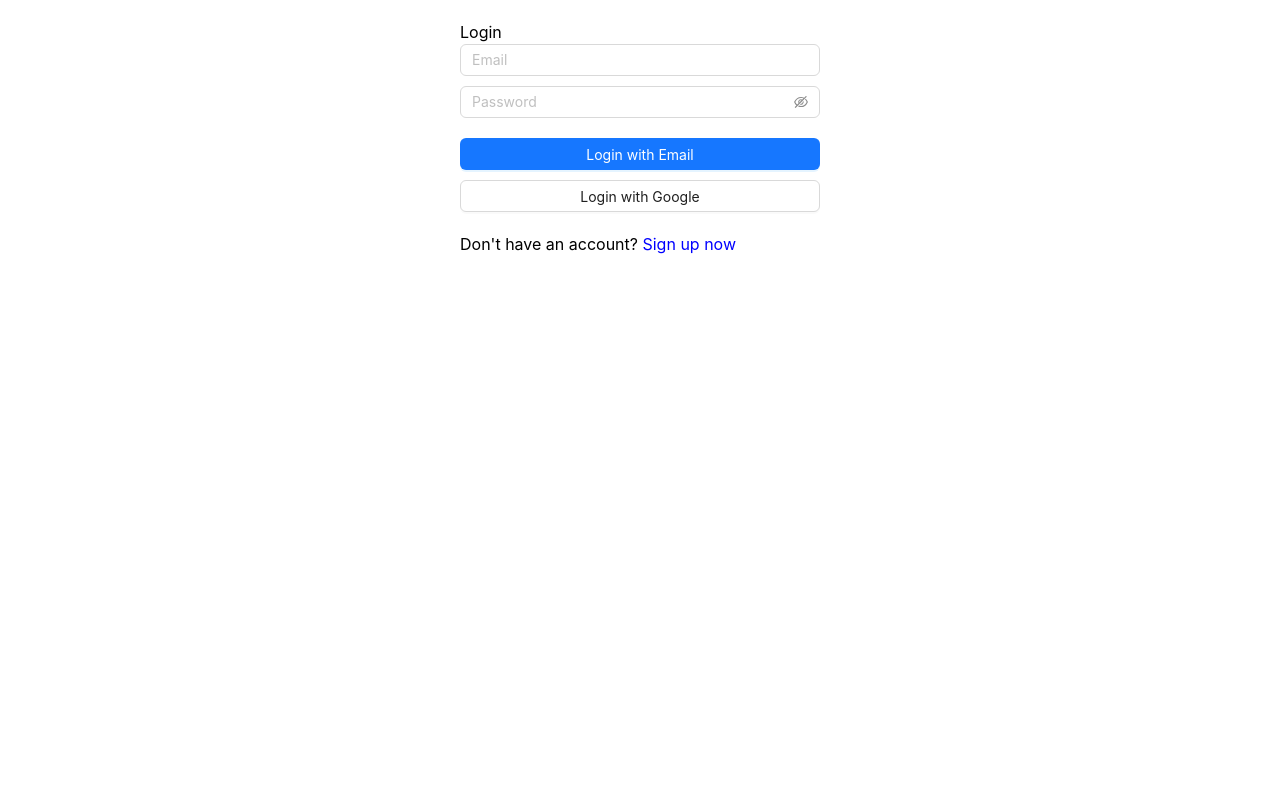
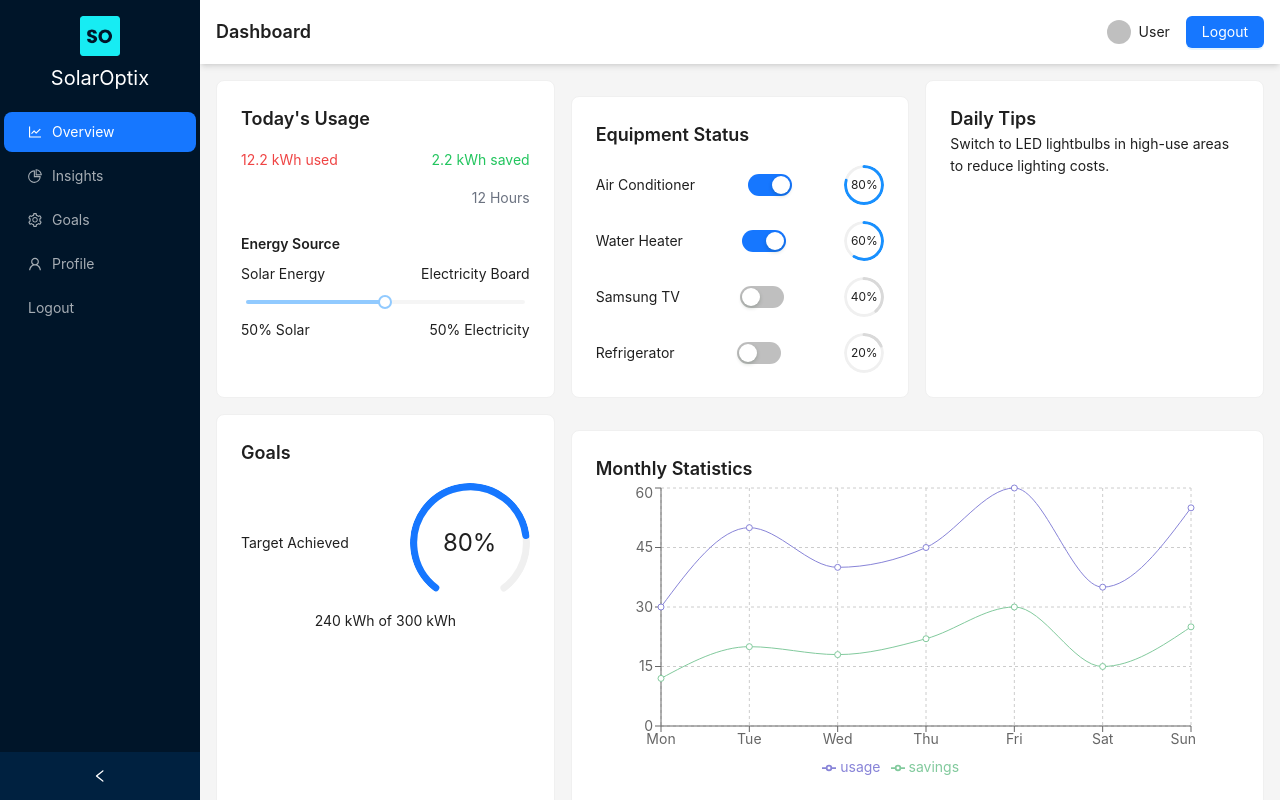
Before and after one commit to JaneshKapoor/solaroptix, a React (Create React App) app: page /dashboard in a window 1280 px wide. Before the commit this address led to /. Shown: the top 800 px of the page. Built offline with nearby package versions, Linux system fonts and the light colour scheme; no server answers.

Commit message:
Equipment Status added

```diff
--- a/package.json
+++ b/package.json
@@ -16,6 +16,7 @@
     "react-router-dom": "^6.26.2",
     "react-scripts": "5.0.1",
     "react-toastify": "^10.0.5",
+    "recharts": "^2.12.7",
     "web-vitals": "^2.1.4"
   },
   "scripts": {
--- a/src/App.js
+++ b/src/App.js
@@ -1,36 +1,25 @@
 // src/App.js
 import React from 'react';
-import { BrowserRouter as Router, Routes, Route, Navigate } from 'react-router-dom';
+import { BrowserRouter as Router, Routes, Route } from 'react-router-dom';
+import { ToastContainer } from 'react-toastify';  // Import Toastify
+import 'react-toastify/dist/ReactToastify.css';  // Toastify CSS
 import Login from './components/Login';
 import Signup from './components/Signup';
 import Dashboard from './components/Dashboard';
-import { useAuthState } from 'react-firebase-hooks/auth';
-import { auth } from './firebase';
-import { Spin } from 'antd';  // Spinner for loading state
+import Insights from './components/Insights';  // Import Insights component
 
 function App() {
-  const [user, loading] = useAuthState(auth);  // Track the user’s authentication status
-
-  if (loading) {
-    return (
-      <div className="flex justify-center items-center h-screen">
-        <Spin size="large" />  {/* Show a spinner while loading */}
-      </div>
-    );
-  }
-
   return (
     <Router>
       <Routes>
-        {/* If the user is logged in, redirect to the Dashboard */}
-        <Route path="/" element={user ? <Navigate to="/dashboard" /> : <Login />} />
+        <Route path="/" element={<Login />} />
+        <Route path="/signup" element={<Signup />} />
+        <Route path="/dashboard" element={<Dashboard />} />
+        <Route path="/insights" element={<Insights />} />  {/* Add Insights route */}
+      </Routes>
 
-        {/* Signup page */}
-        <Route path="/signup" element={<Signup />} />
-
-        {/* Dashboard Route - Protected, only accessible if the user is logged in */}
-        <Route path="/dashboard" element={user ? <Dashboard /> : <Navigate to="/" />} />
-      </Routes>
+      {/* ToastContainer to show toast messages */}
+      <ToastContainer position="top-right" autoClose={5000} hideProgressBar={false} />
     </Router>
   );
 }
--- a/src/components/Dashboard.js
+++ b/src/components/Dashboard.js
@@ -1,20 +1,88 @@
 // src/components/Dashboard.js
-import React from 'react';
-import { Button, Card, Progress, Switch, Layout, Menu, Avatar } from 'antd';  // Ant Design components
+import React, { useState } from 'react';
+import { Button, Card, Progress, Switch, Layout, Menu, Avatar, Upload, Table, Slider } from 'antd';  // Ant Design components
 import { signOut } from 'firebase/auth';
 import { auth } from '../firebase';
 import { useNavigate } from 'react-router-dom';
 import { toast } from 'react-toastify';
-import { LineChartOutlined, PieChartOutlined, SettingOutlined, UserOutlined } from '@ant-design/icons';
+import { LineChartOutlined, PieChartOutlined, SettingOutlined, UserOutlined, UploadOutlined } from '@ant-design/icons';
+import Papa from 'papaparse';  // Import PapaParse for CSV parsing
 import 'tailwindcss/tailwind.css';
 import { useAuthState } from 'react-firebase-hooks/auth';  // Firebase hook to get user data
 import icon from '../assets/Icon.png';  // Import SolarOptix logo
+import { LineChart, Line, BarChart, Bar, XAxis, YAxis, CartesianGrid, Tooltip, Legend } from 'recharts';  // Recharts for charts
 
 const { Header, Content, Sider } = Layout;
 
 const Dashboard = () => {
   const navigate = useNavigate();
   const [user] = useAuthState(auth);  // Get user info (photoURL and displayName)
+  const [collapsed, setCollapsed] = useState(false);  // To handle sidebar collapse
+  const [selectedMenu, setSelectedMenu] = useState('1');  // Track selected menu (1=Overview, 2=Insights)
+  const [sliderValue, setSliderValue] = useState(50);  // State for slider value
+  const [appliances, setAppliances] = useState({
+    airConditioner: true,
+    waterHeater: true,
+    samsungTv: false,
+    refrigerator: false,
+  });
+
+  // Handler for slider change
+  const handleSliderChange = (value) => {
+    setSliderValue(value);
+  };
+
+  const solarPercentage = sliderValue;  // Dependency on solar
+  const electricityPercentage = 100 - sliderValue;  // Dependency on electricity board
+
+  // Handler for toggling appliance status
+  const handleApplianceSwitch = (appliance) => {
+    setAppliances((prevState) => ({
+      ...prevState,
+      [appliance]: !prevState[appliance],
+    }));
+  };
+
+  // Function to render smaller Progress dials with grey color if appliances are off
+  const renderProgressDial = (isOn, percentage) => {
+    return (
+      <Progress
+        type="circle"
+        percent={percentage}
+        width={40}  // Smaller size for dials
+        strokeColor={isOn ? '#1890ff' : '#d9d9d9'}  // Blue if ON, Grey if OFF
+      />
+    );
+  };
+
+  const [data, setData] = useState([]);  // State to hold CSV data
+
+  // Define table columns for CSV content
+  const columns = [
+    { title: 'Appliance', dataIndex: 'Appliance', key: 'Appliance' },
+    { title: 'Load (Watts)', dataIndex: 'Load', key: 'Load' },
+    { title: 'Hours', dataIndex: 'Hours', key: 'Hours' },
+    { title: 'Units Consumed (kWh)', dataIndex: 'Units', key: 'Units' },  // Calculated units
+  ];
+
+  // Handle CSV Upload and Parsing
+  const handleFileUpload = (file) => {
+    Papa.parse(file, {
+      complete: (result) => {
+        const parsedData = result.data.slice(1).map((row) => ({
+          Appliance: row[0],
+          Load: parseFloat(row[1]),
+          Hours: parseFloat(row[2]),
+          Units: ((parseFloat(row[1]) * parseFloat(row[2])) / 1000).toFixed(2),  // Calculate units consumed
+        }));
+
+        setData(parsedData);
+        toast.success("File uploaded successfully!");
+      },
+      header: false,
+    });
+    return false;  // Prevent automatic upload
+  };
 
   // Handle logout functionality
   const handleLogout = async () => {
@@ -27,15 +95,153 @@ const Dashboard = () => {
     }
   };
 
+  // Sample data for charts
+  const dataSample = [
+    { name: 'Mon', usage: 30, savings: 12 },
+    { name: 'Tue', usage: 50, savings: 20 },
+    { name: 'Wed', usage: 40, savings: 18 },
+    { name: 'Thu', usage: 45, savings: 22 },
+    { name: 'Fri', usage: 60, savings: 30 },
+    { name: 'Sat', usage: 35, savings: 15 },
+    { name: 'Sun', usage: 55, savings: 25 },
+  ];
+
+  const renderContent = () => {
+    if (selectedMenu === '1') {
+      return (
+        <div className="grid grid-cols-3 gap-4">
+          {/* Today's Usage */}
+          <Card className="col-span-1">
+            <h2 className="text-lg font-semibold">Today's Usage</h2>
+            <div className="flex justify-between mt-4">
+              <div className="text-red-500">12.2 kWh used</div>
+              <div className="text-green-500">2.2 kWh saved</div>
+            </div>
+            <div className="mt-4 text-right">
+              <span className="text-sm text-gray-500">12 Hours</span>
+            </div>
+
+            {/* Solar vs Electricity Slider */}
+            <div className="mt-6">
+              <h3 className="text-md font-semibold mb-2">Energy Source</h3>
+              <div className="flex justify-between">
+                <span>Solar Energy</span>
+                <span>Electricity Board</span>
+              </div>
+              <Slider
+                min={0}
+                max={100}
+                defaultValue={50}
+                onChange={handleSliderChange}
+              />
+              <div className="flex justify-between mt-2">
+                <span>{solarPercentage}% Solar</span>
+                <span>{electricityPercentage}% Electricity</span>
+              </div>
+            </div>
+          </Card>
+
+          {/* Equipment Status with Progress Dials */}
+          <Card className="col-span-1 mt-4">
+            <h2 className="text-lg font-semibold">Equipment Status</h2>
+            <div className="flex justify-between items-center mt-4">
+              <span>Air Conditioner</span>
+              <Switch checked={appliances.airConditioner} onChange={() => handleApplianceSwitch('airConditioner')} />
+              {renderProgressDial(appliances.airConditioner, 80)}
+            </div>
+            <div className="flex justify-between items-center mt-4">
+              <span>Water Heater</span>
+              <Switch checked={appliances.waterHeater} onChange={() => handleApplianceSwitch('waterHeater')} />
+              {renderProgressDial(appliances.waterHeater, 60)}
+            </div>
+            <div className="flex justify-between items-center mt-4">
+              <span>Samsung TV</span>
+              <Switch checked={appliances.samsungTv} onChange={() => handleApplianceSwitch('samsungTv')} />
+              {renderProgressDial(appliances.samsungTv, 40)}
+            </div>
+            <div className="flex justify-between items-center mt-4">
+              <span>Refrigerator</span>
+              <Switch checked={appliances.refrigerator} onChange={() => handleApplianceSwitch('refrigerator')} />
+              {renderProgressDial(appliances.refrigerator, 20)}
+            </div>
+          </Card>
+
+          {/* Daily Tips */}
+          <Card className="col-span-1">
+            <h2 className="text-lg font-semibold">Daily Tips</h2>
+            <p>Switch to LED lightbulbs in high-use areas to reduce lighting costs.</p>
+          </Card>
+
+          {/* Goals */}
+          <Card className="col-span-1">
+            <h2 className="text-lg font-semibold">Goals</h2>
+            <div className="flex justify-between items-center mt-4">
+              <div className="text-sm">Target Achieved</div>
+              <Progress type="dashboard" percent={80} />
+            </div>
+            <div className="text-sm mt-2 text-center">240 kWh of 300 kWh</div>
+          </Card>
+
+          {/* Monthly Statistics */}
+          <Card className="col-span-2 mt-4">
+            <h2 className="text-lg font-semibold">Monthly Statistics</h2>
+
+            {/* Line Chart */}
+            <LineChart width={600} height={300} data={dataSample}>
+              <CartesianGrid strokeDasharray="3 3" />
+              <XAxis dataKey="name" />
+              <YAxis />
+              <Tooltip />
+              <Legend />
+              <Line type="monotone" dataKey="usage" stroke="#8884d8" activeDot={{ r: 8 }} />
+              <Line type="monotone" dataKey="savings" stroke="#82ca9d" />
+            </LineChart>
+
+            {/* Bar Chart */}
+            <BarChart width={600} height={300} data={dataSample} className="mt-4">
+              <CartesianGrid strokeDasharray="3 3" />
+              <XAxis dataKey="name" />
+              <YAxis />
+              <Tooltip />
+              <Legend />
+              <Bar dataKey="usage" fill="#8884d8" />
+              <Bar dataKey="savings" fill="#82ca9d" />
+            </BarChart>
+          </Card>
+        </div>
+      );
+    } else if (selectedMenu === '2') {
+      return (
+        <div style={{ padding: '20px' }}>
+          <h2>Upload Your Appliance CSV File</h2>
+          <p>The CSV should have the following columns: Appliance, Load (Watts), Hours.</p>
+
+          {/* Upload Button */}
+          <Upload beforeUpload={handleFileUpload} accept=".csv">
+            <Button icon={<UploadOutlined />}>Click to Upload</Button>
+          </Upload>
+
+          {/* Display the parsed CSV data in a table */}
+          {data.length > 0 && (
+            <>
+              <h3 style={{ marginTop: '20px' }}>Uploaded Data</h3>
+              <Table dataSource={data} columns={columns} pagination={false} />
+            </>
+          )}
+        </div>
+      );
+    }
+  };
+
   return (
     <Layout className="min-h-screen">
       {/* Sidebar */}
-      <Sider collapsible>
+      <Sider collapsible collapsed={collapsed} onCollapse={setCollapsed}>
         <div className="flex flex-col items-center p-4 text-white text-xl">
-          <img src={icon} alt="SolarOptix Logo" className="w-10 h-10 mb-2" />  {/* SolarOptix logo */}
-          <span>SolarOptix</span>
+          <img src={icon} alt="SolarOptix Logo" className="w-10 h-10 mb-2" />
+          {!collapsed && <span>SolarOptix</span>}  {/* Hide SolarOptix text when collapsed */}
         </div>
-        <Menu theme="dark" mode="inline" defaultSelectedKeys={['1']}>
+        <Menu theme="dark" mode="inline" defaultSelectedKeys={['1']} selectedKeys={[selectedMenu]} onClick={({ key }) => setSelectedMenu(key)}>
           <Menu.Item key="1" icon={<LineChartOutlined />}>
             Overview
           </Menu.Item>
@@ -68,90 +274,7 @@ const Dashboard = () => {
         </Header>
 
         <Content className="m-4">
-          <div className="grid grid-cols-3 gap-4">
-            {/* Today's Usage */}
-            <Card className="col-span-1">
-              <h2 className="text-lg font-semibold">Today's Usage</h2>
-              <div className="flex justify-between mt-4">
-                <div className="text-red-500">12.2 kWh used</div>
-                <div className="text-green-500">2.2 kWh saved</div>
-              </div>
-              <div className="mt-4 text-right">
-                <span className="text-sm text-gray-500">12 Hours</span>
-              </div>
-            </Card>
-
-            {/* Daily Tips */}
-            <Card className="col-span-1">
-              <h2 className="text-lg font-semibold">Daily Tips</h2>
-              <p>Switch to LED lightbulbs in high-use areas to reduce lighting costs.</p>
-            </Card>
-
-            {/* Goals */}
-            <Card className="col-span-1">
-              <h2 className="text-lg font-semibold">Goals</h2>
-              <div className="flex justify-between items-center mt-4">
-                <div className="text-sm">Target Achieved</div>
-                <Progress type="dashboard" percent={80} />
-              </div>
-              <div className="text-sm mt-2 text-center">240 kWh of 300 kWh</div>
-            </Card>
-
-            {/* Monthly Statistics */}
-            <Card className="col-span-2 mt-4">
-              <h2 className="text-lg font-semibold">Monthly Statistics</h2>
-              <div className="flex justify-between mt-4">
-                <div>Usage</div>
-                {/* Add graph/chart component for Monthly Statistics */}
-              </div>
-            </Card>
-
-            {/* Equipment Status */}
-            <Card className="col-span-1 mt-4">
-              <h2 className="text-lg font-semibold">Equipment Status</h2>
-              <div className="flex justify-between mt-4">
-                <span>Air Conditioner</span>
-                <Switch defaultChecked />
-              </div>
-              <div className="flex justify-between mt-4">
-                <span>Water Heater</span>
-                <Switch defaultChecked />
-              </div>
-              <div className="flex justify-between mt-4">
-                <span>Samsung TV</span>
-                <Switch />
-              </div>
-              <div className="flex justify-between mt-4">
-                <span>Refrigerator</span>
-                <Switch />
-              </div>
-            </Card>
-
-            {/* Usage Comparison */}
-            <Card className="col-span-2 mt-4">
-              <h2 className="text-lg font-semibold">Usage Comparison</h2>
-              <div className="mt-4">
-                <div className="flex justify-between">
-                  <div>Air Conditioner</div>
-                  <div>6 hours</div>
-                  <div>23.09 kWh</div>
-                  <div>₹100</div>
-                </div>
-                <div className="flex justify-between mt-2">
-                  <div>Samsung TV</div>
-                  <div>10 hours</div>
-                  <div>9.20 kWh</div>
-                  <div>₹100</div>
-                </div>
-                <div className="flex justify-between mt-2">
-                  <div>Washing Machine</div>
-                  <div>2 hours</div>
-                  <div>33.05 kWh</div>
-                  <div>₹100</div>
-                </div>
-              </div>
-            </Card>
-          </div>
+          {renderContent()}  {/* Render dynamic content based on selected menu */}
         </Content>
       </Layout>
     </Layout>
--- /dev/null
+++ b/src/components/Insights.js
@@ -0,0 +1,61 @@
+// src/components/Insights.js
+import React, { useState } from 'react';
+import { Button, Table, Upload } from 'antd';
+import { UploadOutlined } from '@ant-design/icons';
+import Papa from 'papaparse';
+import { toast } from 'react-toastify';
+
+const Insights = () => {
+  const [data, setData] = useState([]);  // State to hold CSV data
+  const [calculatedData, setCalculatedData] = useState([]);  // State to hold calculated units
+
+  // Define table columns for CSV content
+  const columns = [
+    { title: 'Appliance', dataIndex: 'Appliance', key: 'Appliance' },
+    { title: 'Load (Watts)', dataIndex: 'Load', key: 'Load' },
+    { title: 'Hours', dataIndex: 'Hours', key: 'Hours' },
+    { title: 'Units Consumed (kWh)', dataIndex: 'Units', key: 'Units' },  // New column for calculated units
+  ];
+
+  // Handle CSV Upload and Parsing
+  const handleFileUpload = (file) => {
+    Papa.parse(file, {
+      complete: (result) => {
+        // Exclude the header row and calculate units consumed
+        const parsedData = result.data.slice(1).map((row) => ({
+          Appliance: row[0],
+          Load: parseFloat(row[1]),
+          Hours: parseFloat(row[2]),
+          Units: ((parseFloat(row[1]) * parseFloat(row[2])) / 1000).toFixed(2),  // Calculate units consumed
+        }));
+
+        setData(parsedData);  // Store parsed data
+        toast.success("File uploaded successfully!");
+      },
+      header: false,
+    });
+    return false;  // Prevent automatic upload
+  };
+
+  return (
+    <div style={{ padding: '20px' }}>
+      <h2>Upload Your Appliance CSV File</h2>
+      <p>The CSV should have the following columns: Appliance, Load (Watts), Hours.</p>
+
+      {/* Upload Button */}
+      <Upload beforeUpload={handleFileUpload} accept=".csv">
+        <Button icon={<UploadOutlined />}>Click to Upload</Button>
+      </Upload>
+
+      {/* Display the parsed CSV data in a table */}
+      {data.length > 0 && (
+        <>
+          <h3 style={{ marginTop: '20px' }}>Uploaded Data</h3>
+          <Table dataSource={data} columns={columns} pagination={false} />
+        </>
+      )}
+    </div>
+  );
+};
+
+export default Insights;
```
Also changed, not shown: 1 other file (tests, documents, lock files or other folders).
